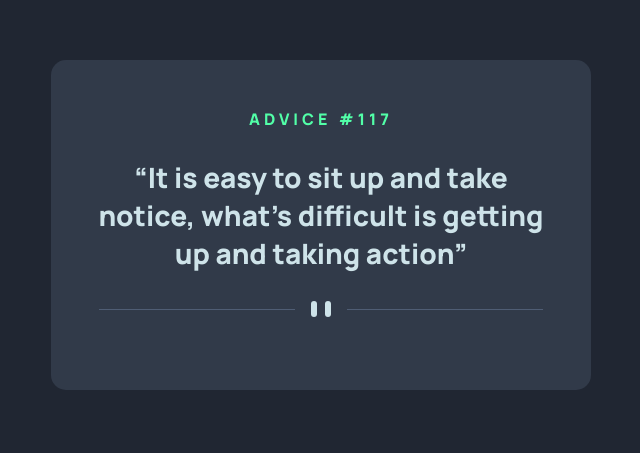
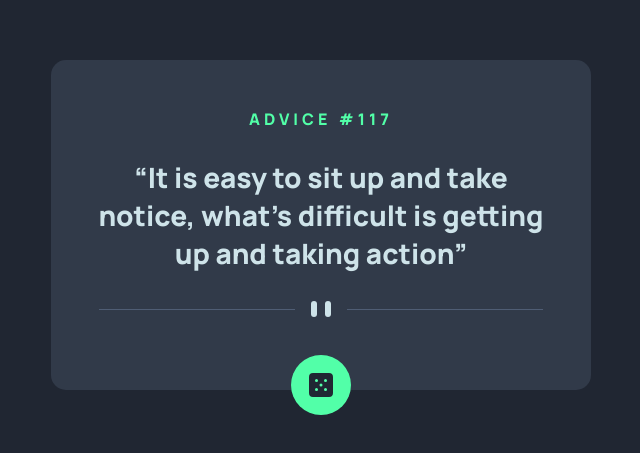
Before and after one commit to maicondguerian/react-challenge-jr, a React (Vite) app: page / in a window 1280 px wide. Shown: the part 175-628 px from the top of the page, without its empty margins (319-959 px from the left). Built offline with nearby package versions, Linux system fonts and the light colour scheme.

Commit message:
footer pronto

```diff
--- a/src/Index.jsx
+++ b/src/Index.jsx
@@ -1,5 +1,6 @@
 import { Header } from './components/Header/Header';
 import { Main } from './components/Main/Main';
+import { Footer } from './components/Footer/Footer';
 import { Container } from './container/Container';
 import './Index.scss'
 
@@ -9,6 +10,7 @@ function Index() {
     <Container>
       <Header />
       <Main />
+      <Footer />
     </Container>
   )
 }
--- /dev/null
+++ b/src/components/Footer/Footer.jsx
@@ -0,0 +1,14 @@
+import style from "./footer.module.scss";
+import svg from "./../../assets/icon-dice.svg";
+
+export const Footer = () => {
+  return (
+    <footer className={style.footerContainer}>
+      <div className={style.buttonWrapper}>
+        <button>
+          <img src={svg} alt="123" />
+        </button>
+      </div>
+    </footer>
+  );
+};
--- /dev/null
+++ b/src/components/Footer/footer.module.scss
@@ -0,0 +1,27 @@
+.footerContainer {
+
+    display: flex;
+    justify-content: center;
+    position: relative;
+
+    .buttonWrapper {
+        position: absolute;
+        display: flex;
+        justify-content: center;
+        align-items: center;
+        width: 60px;
+        height: 60px;
+        border-radius: 50px;
+        align-items: center;
+        background-color: var(--Neon-Green);
+        bottom: -93px;
+
+        button {
+            background-color: transparent;
+            border: none;
+            width: auto;
+            display: flex;
+        }
+    }
+
+}
--- a/src/components/Header/Header.jsx
+++ b/src/components/Header/Header.jsx
@@ -2,8 +2,8 @@ import styles from './header.module.scss'
 
 export const Header = () => {
   return (
-    <div className={styles.headerWrapper}>
+    <header className={styles.headerWrapper}>
         <span>advice #117</span>
-    </div>
+    </header>
   )
 }
```
